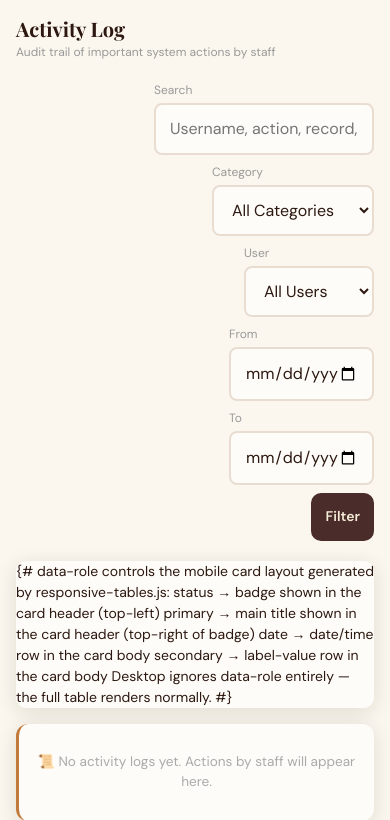
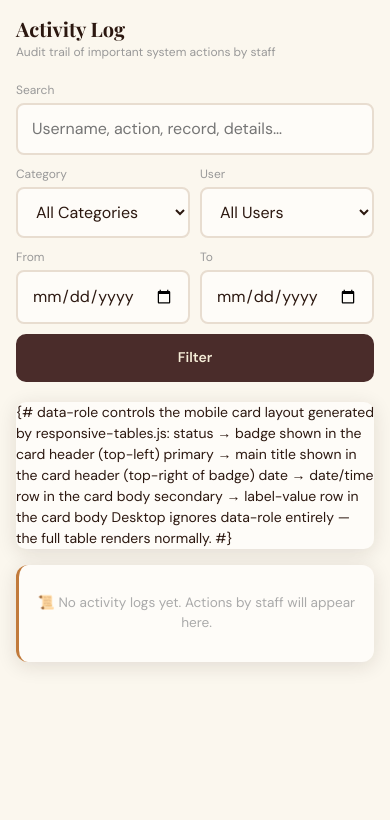
Before and after one commit to ShanneGabrielCastillo/Kape-De-Manubag, a Django app: page /audit/ in a window 390 px wide. Shown: the part 56-876 px from the top of the page. Run offline with Django 4.2, Linux system fonts and the light colour scheme; the visitor is signed in with stand-in values (Sample User, id 1); data comes from the database, SQL or seed files in the repository; data that the repository does not hold is empty; parts of the project's set-up code (start-up, migrations or seed data) failed here and were passed over.

Commit message:
activiy log mobile UI fields fix

```diff
--- a/templates/audit/activity_log.html
+++ b/templates/audit/activity_log.html
@@ -16,18 +16,21 @@
 
 {# ── Filter Bar ── #}
 <div class="filter-bar">
-  <form method="get" style="display:flex;gap:8px;flex-wrap:wrap;align-items:flex-end">
+  <form method="get" class="audit-filter-form">
 
-    <div style="flex:1;min-width:180px">
-      <label style="font-size:0.75rem;color:#999;display:block;margin-bottom:4px">Search</label>
+    {# Row 1: Search — full width on all screen sizes #}
+    <div class="audit-filter-full">
+      <label class="audit-filter-label">Search</label>
       <input type="text" name="q" value="{{ q }}"
              placeholder="Username, action, record, details…"
              class="form-control">
     </div>
 
-    <div>
-      <label style="font-size:0.75rem;color:#999;display:block;margin-bottom:4px">Category</label>
-      <select name="category" class="form-control" style="min-width:140px">
+    {# Row 2: Category + User — side by side on mobile and desktop #}
+    <div class="audit-filter-row">
+      <div class="audit-filter-col">
+        <label class="audit-filter-label">Category</label>
+        <select name="category" class="form-control">
           <option value="">All Categories</option>
           {% for cat in categories %}
           <option value="{{ cat }}" {% if category == cat %}selected{% endif %}>
@@ -36,10 +39,9 @@
           {% endfor %}
         </select>
       </div>
-
-    <div>
-      <label style="font-size:0.75rem;color:#999;display:block;margin-bottom:4px">User</label>
-      <select name="user" class="form-control" style="min-width:130px">
+      <div class="audit-filter-col">
+        <label class="audit-filter-label">User</label>
+        <select name="user" class="form-control">
           <option value="">All Users</option>
           {% for staff in staff_users %}
           <option value="{{ staff.pk }}" {% if user_id == staff.pk|stringformat:"s" %}selected{% endif %}>
@@ -48,26 +50,79 @@
           {% endfor %}
         </select>
       </div>
-
-    <div>
-      <label style="font-size:0.75rem;color:#999;display:block;margin-bottom:4px">From</label>
-      <input type="date" name="date_from" value="{{ date_from }}" class="form-control" style="width:145px">
     </div>
 
-    <div>
-      <label style="font-size:0.75rem;color:#999;display:block;margin-bottom:4px">To</label>
-      <input type="date" name="date_to" value="{{ date_to }}" class="form-control" style="width:145px">
+    {# Row 3: From + To — side by side on mobile and desktop #}
+    <div class="audit-filter-row">
+      <div class="audit-filter-col">
+        <label class="audit-filter-label">From</label>
+        <input type="date" name="date_from" value="{{ date_from }}" class="form-control">
+      </div>
+      <div class="audit-filter-col">
+        <label class="audit-filter-label">To</label>
+        <input type="date" name="date_to" value="{{ date_to }}" class="form-control">
+      </div>
     </div>
 
-    <div style="display:flex;gap:6px;align-items:flex-end">
-      <button type="submit" class="btn btn-primary btn-sm">Filter</button>
+    {# Row 4: Buttons — right-aligned #}
+    <div class="audit-filter-actions">
       {% if q or category or user_id or date_from or date_to %}
       <a href="{% url 'audit:activity_log' %}" class="btn btn-outline btn-sm">Clear</a>
       {% endif %}
+      <button type="submit" class="btn btn-primary btn-sm">Filter</button>
     </div>
 
   </form>
 </div>
+
+<style>
+/* ── Activity Log filter form layout ─────────────────────────────────────────
+   Scoped to .audit-filter-form so nothing else in the project is affected.
+   Works identically on desktop (inputs sit naturally in their rows) and
+   mobile (the 2-column grid gives the exact side-by-side layout in the
+   screenshot without any horizontal overflow or misalignment).          */
+
+.audit-filter-form {
+  display: flex;
+  flex-direction: column;
+  gap: 12px;
+}
+
+.audit-filter-label {
+  font-size: 0.75rem;
+  color: #999;
+  display: block;
+  margin-bottom: 4px;
+}
+
+/* Full-width row (search bar) */
+.audit-filter-full {
+  width: 100%;
+}
+
+/* Two-column row — equal-width columns, gap between them */
+.audit-filter-row {
+  display: grid;
+  grid-template-columns: 1fr 1fr;
+  gap: 10px;
+}
+
+/* Each column fills its grid cell; the form-control inside stretches to fill */
+.audit-filter-col {
+  min-width: 0; /* prevent overflow inside grid cells */
+}
+.audit-filter-col .form-control {
+  width: 100%;
+}
+
+/* Buttons row — align to the right */
+.audit-filter-actions {
+  display: flex;
+  justify-content: flex-end;
+  align-items: center;
+  gap: 8px;
+}
+</style>
 
 {# ── Active Filter Chips ── #}
 {% if q or category or user_id or date_from or date_to %}
```
Lines whose indentation alone changed are shown as unchanged.
